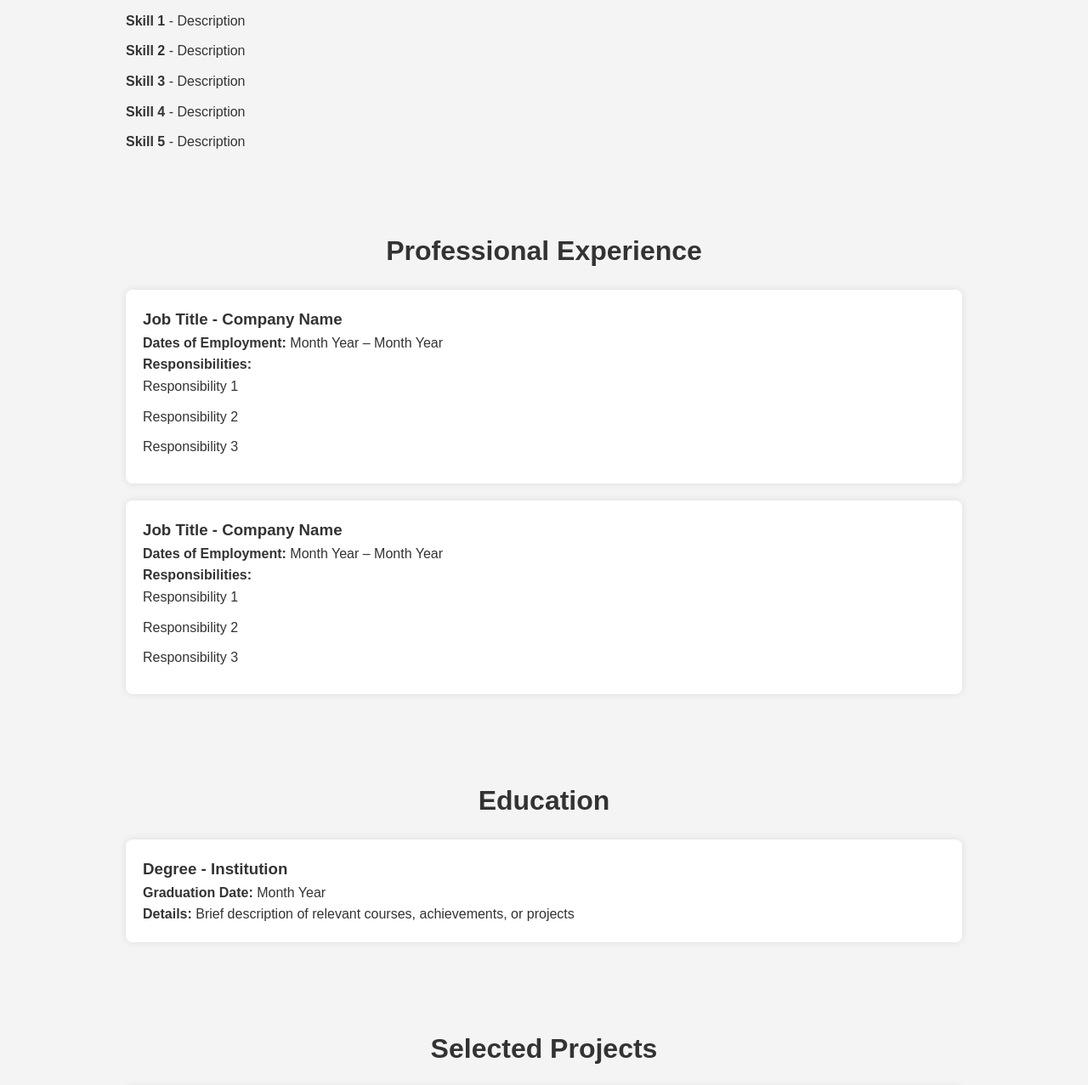
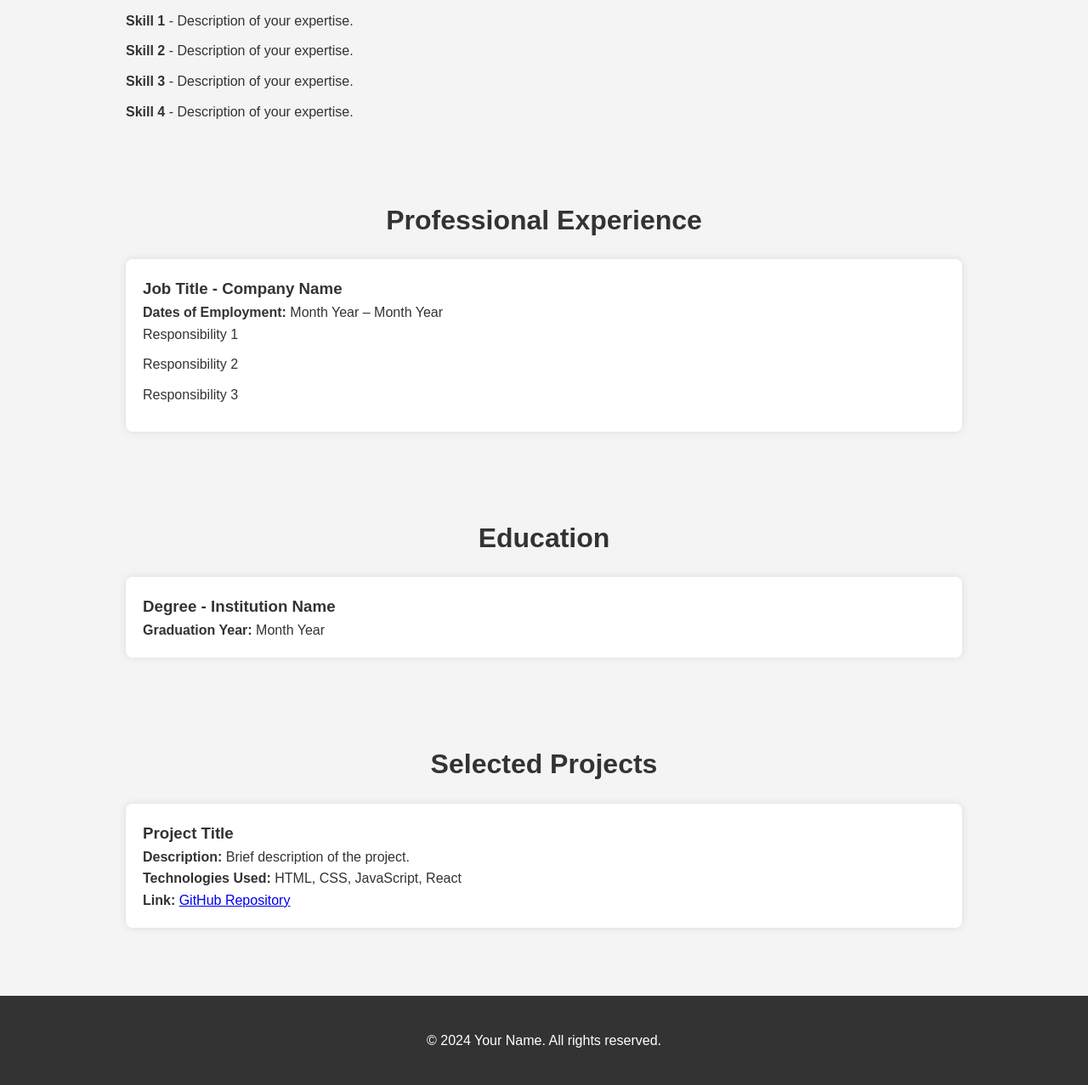
Before and after one commit to Maram-Mohammad/Maram-Mohammad.github.io, a plain HTML site: page index.html in a window 1280 px wide. Shown: the part 580-1857 px from the top of the page at 85% size. Drawn offline with Linux system fonts and the light colour scheme.

Commit message:
Update index.html

```diff
--- a/index.html
+++ b/index.html
@@ -1,36 +1,30 @@
 <!DOCTYPE html>
 <html lang="en">
-
 <head>
     <meta charset="UTF-8">
     <meta name="viewport" content="width=device-width, initial-scale=1.0">
     <meta name="author" content="Your Name">
-    <meta name="description" content="Professional Portfolio of Your Name">
+    <meta name="description" content="Portfolio of Your Name">
     <title>Your Name - Portfolio</title>
     <link rel="stylesheet" href="styles.css">
-    <!-- Add any additional links for fonts or icons if necessary -->
 </head>
+<body>
 
-<body>
     <!-- Header Section -->
     <header>
         <div class="container">
-            <div class="header-content">
-                <h1>Your Name</h1>
-                <p class="tagline">Your Professional Title | Industry | Key Skills</p>
-                <p>Contact: <a href="mailto:your.email@example.com">your.email@example.com</a> | Phone: (XXX) XXX-XXXX</p>
-            </div>
+            <h1>Your Name</h1>
+            <p>Your Professional Title | Industry | Key Skills</p>
+            <p>Contact: <a href="mailto:your.email@example.com">your.email@example.com</a></p>
         </div>
     </header>
 
-    <!-- About Section -->
+    <!-- About Me Section -->
     <section id="about" class="section">
         <div class="container">
             <h2>About Me</h2>
             <p>
-                Hello, I'm <strong>Your Name</strong>, a passionate and experienced professional in <strong>Industry/Field</strong>.
-                I specialize in <strong>Key Skills/Expertise</strong> and have worked on various projects involving <strong>Project Types</strong>.
-                I am always looking for opportunities to learn, grow, and contribute to meaningful projects.
+                Hello, I’m <strong>Your Name</strong>, a passionate and experienced professional in <strong>Your Industry</strong>. I specialize in <strong>Skill/Expertise</strong> and have worked on various projects in <strong>Technology/Industry</strong>.
             </p>
         </div>
     </section>
@@ -40,11 +34,10 @@
         <div class="container">
             <h2>Skills & Expertise</h2>
             <ul>
-                <li><strong>Skill 1</strong> - Description</li>
-                <li><strong>Skill 2</strong> - Description</li>
-                <li><strong>Skill 3</strong> - Description</li>
-                <li><strong>Skill 4</strong> - Description</li>
-                <li><strong>Skill 5</strong> - Description</li>
+                <li><strong>Skill 1</strong> - Description of your expertise.</li>
+                <li><strong>Skill 2</strong> - Description of your expertise.</li>
+                <li><strong>Skill 3</strong> - Description of your expertise.</li>
+                <li><strong>Skill 4</strong> - Description of your expertise.</li>
             </ul>
         </div>
     </section>
@@ -56,25 +49,13 @@
             <div class="job">
                 <h3>Job Title - Company Name</h3>
                 <p><strong>Dates of Employment:</strong> Month Year – Month Year</p>
-                <p><strong>Responsibilities:</strong></p>
                 <ul>
                     <li>Responsibility 1</li>
                     <li>Responsibility 2</li>
                     <li>Responsibility 3</li>
                 </ul>
             </div>
-
-            <div class="job">
-                <h3>Job Title - Company Name</h3>
-                <p><strong>Dates of Employment:</strong> Month Year – Month Year</p>
-                <p><strong>Responsibilities:</strong></p>
-                <ul>
-                    <li>Responsibility 1</li>
-                    <li>Responsibility 2</li>
-                    <li>Responsibility 3</li>
-                </ul>
-            </div>
-            <!-- Add more jobs as needed -->
+            <!-- Add more job experiences here -->
         </div>
     </section>
 
@@ -83,11 +64,10 @@
         <div class="container">
             <h2>Education</h2>
             <div class="education-entry">
-                <h3>Degree - Institution</h3>
-                <p><strong>Graduation Date:</strong> Month Year</p>
-                <p><strong>Details:</strong> Brief description of relevant courses, achievements, or projects</p>
+                <h3>Degree - Institution Name</h3>
+                <p><strong>Graduation Year:</strong> Month Year</p>
             </div>
-            <!-- Add more education entries as needed -->
+            <!-- Add more educational entries -->
         </div>
     </section>
 
@@ -98,30 +78,18 @@
             <div class="project">
                 <h3>Project Title</h3>
                 <p><strong>Description:</strong> Brief description of the project.</p>
-                <p><strong>Technologies Used:</strong> HTML, CSS, JavaScript, React (Modify as per your projects)</p>
-                <p><strong>Link:</strong> <a href="https://project-link.com" target="_blank">Live Project</a></p>
+                <p><strong>Technologies Used:</strong> HTML, CSS, JavaScript, React</p>
+                <p><strong>Link:</strong> <a href="https://github.com/yourusername/project" target="_blank">GitHub Repository</a></p>
             </div>
-
-            <!-- Add more projects as needed -->
+            <!-- Add more projects here -->
         </div>
     </section>
 
-    <!-- Contact Section -->
-    <section id="contact" class="section">
-        <div class="container">
-            <h2>Contact</h2>
-            <p>If you would like to get in touch, feel free to reach out via email or connect on LinkedIn:</p>
-            <p>Email: <a href="mailto:your.email@example.com">your.email@example.com</a></p>
-            <p>LinkedIn: <a href="https://www.linkedin.com/in/yourlinkedin/" target="_blank">LinkedIn Profile</a></p>
-        </div>
-    </section>
-
-    <!-- Footer -->
+    <!-- Footer Section -->
     <footer>
         <div class="container">
             <p>&copy; 2024 Your Name. All rights reserved.</p>
         </div>
     </footer>
 </body>
-
 </html>
```
